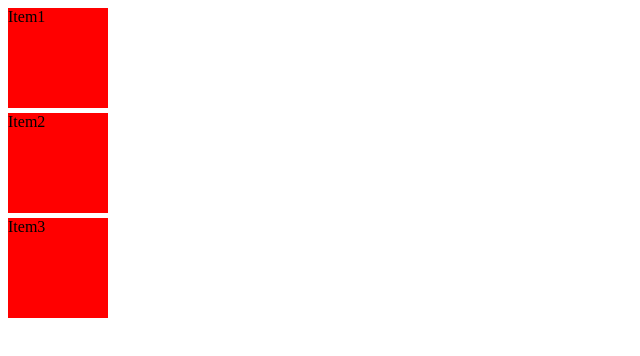
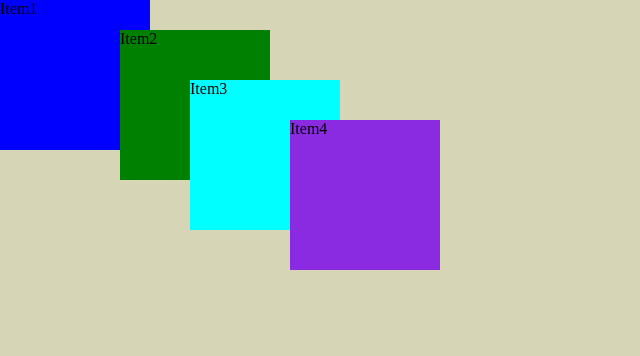
Before and after one commit to baburamlamichhane555-spec/learn-by-sandesh, a plain HTML site: page day2/position.html in a window 1280 px wide. Shown: the whole page, without its empty margins (0-640 px from the left). Drawn offline with Linux system fonts and the light colour scheme.

Commit message:
daay 8 of learning.

```diff
--- a/style.css
+++ b/2nd week/day_1/style.css
@@ -11,10 +11,6 @@
   align-items: center;
 } */
 
-.container{
-  justify-content: flex-end;
-
-}
 
 .item{
   background-color: red;
--- /dev/null
+++ b/day2/position.css
@@ -0,0 +1,41 @@
+*{
+  Margin:0;
+}
+
+
+.container{
+  background-color: rgb(214, 214, 183);
+  height: 100vh;
+  display:flex;
+
+}
+
+.item{
+  height :150px;
+  width:150px;
+  background-color:red;
+  margin-bottom:5px;
+
+}
+.item1{
+  background-color: blue;
+}
+.item2{
+  background-color: green;
+  position: relative;
+  right:30px;
+  top:30px;
+
+}
+.item3{
+  background-color:aqua;
+  position:relative;
+  top:80px;
+  right:110px;
+
+}
+.item4{
+  background-color:blueviolet;
+  position:relative;
+  top:120px;
+  right:160px;
--- a/index.html
+++ b/day2/position.html
@@ -4,15 +4,15 @@
   <meta charset="UTF-8">
   <meta name="viewport" content="width=device-width, initial-scale=1.0">
   <title>Document</title>
-  <link rel="stylesheet" href="style.css">
+  <link rel="stylesheet" href="position.css">
 </head>
-<!-- flexbox: must be given to parent class  -->
 <body>
+
   <div class="container">
-    <div class="item">Item1</div>
-    <div class="item">Item2</div>
-    <div class="item">Item3</div>
+    <div class="item item1">Item1</div>
+    <div class="item item2">Item2</div>
+    <div class="item item3">Item3</div>
+    <div class="item item4">Item4</div>
   </div>
-
 </body>
 </html>
--- /dev/null
+++ b/day2/position_2.css
@@ -0,0 +1,36 @@
+.container{
+  background-color: rgb(212, 212, 30);
+  height:200vh;
+  display :flex;
+  border:2px solid black;
+  position:relative
+
+}
+.item1{
+  height:150px;
+  width:150px;
+  background-color:red;
+}
+
+.item2{
+  height:150px;
+  width:150px;
+  background-color: blue;
+  top:30px;
+  position:sticky
+
+}
+
+.item3{
+
+  background-color:green;
+  height: 150px;
+  width:150px;
+}
+
+.item4{
+  height: 150px;
+  width: 150px;
+  background-color:rgb(203, 45, 143);
+
+}
```
Also changed, not shown: 2nd week/day_1/index.html (added, +18 -0 lines), 2nd week/index.html (deleted, +0 -14 lines), day2/position2.html (added, +18 -0 lines), 2 other files.
